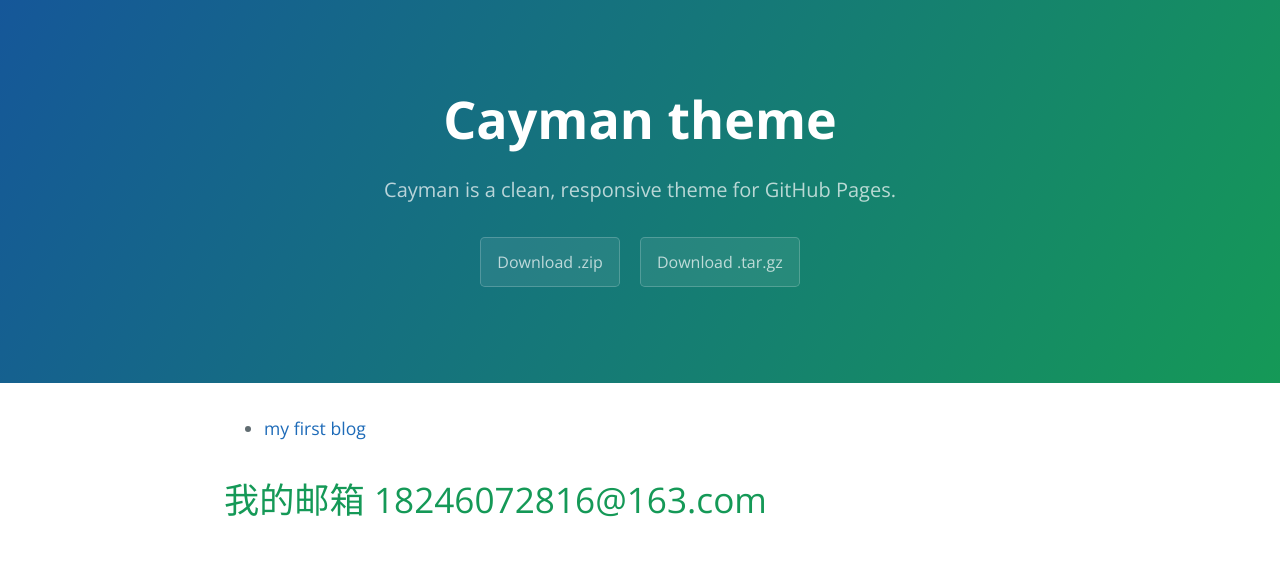
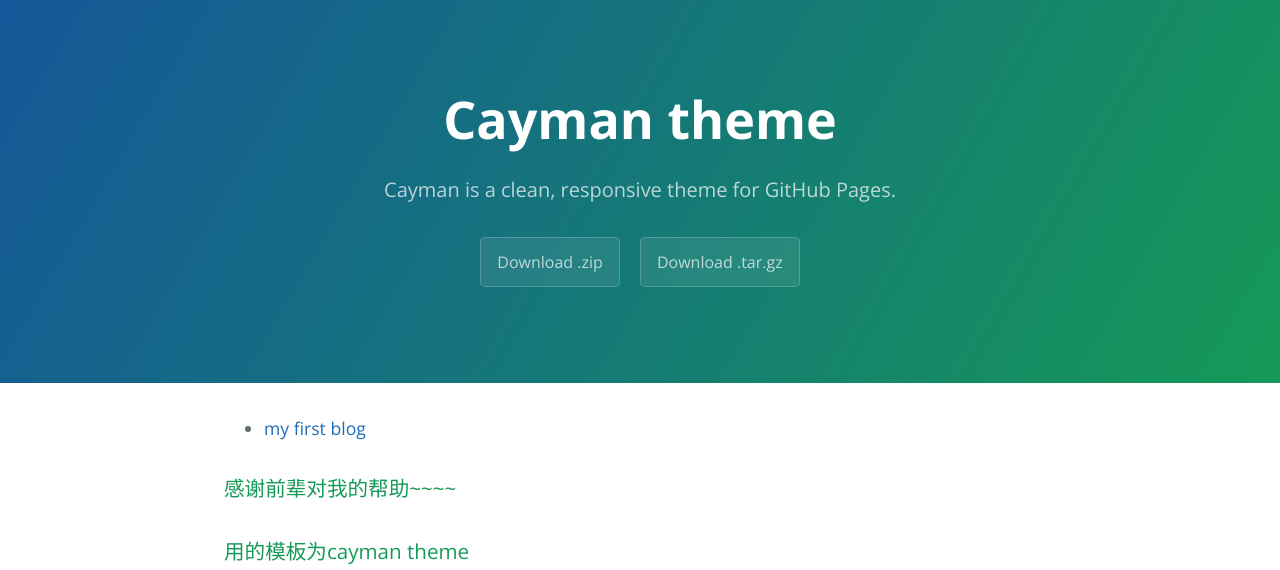
Before and after one commit to cuiyixiao/cuiyixiao.github.io, a Jekyll site: the page built from index.md, in a window 1280 px wide. Shown: the top 570 px of the page. Built offline with Jekyll 4.4.1, drawn with Linux system fonts in a browser that asks for light colours.

Commit message:
Update index.md

```diff
--- a/index.md
+++ b/index.md
@@ -10,8 +10,9 @@ layout: default
   {% endfor %}
 </ul>
 
-
-
-# 我的邮箱 18246072816@163.com
-# qq 2698720343
+### 感谢前辈对我的帮助~~~~
+### 用的模板为cayman theme
+### 个人信息
+- 我的邮箱 18246072816@163.com
+- qq 2698720343
 ![](https://timgsa.baidu.com/timg?image&quality=80&size=b9999_10000&sec=1512987481543&di=b9a3f90596feca35af8c37a66e84f583&imgtype=0&src=http%3A%2F%2Fimg3.duitang.com%2Fuploads%2Fitem%2F201605%2F21%2F20160521093643_YXkQz.jpeg)
```
